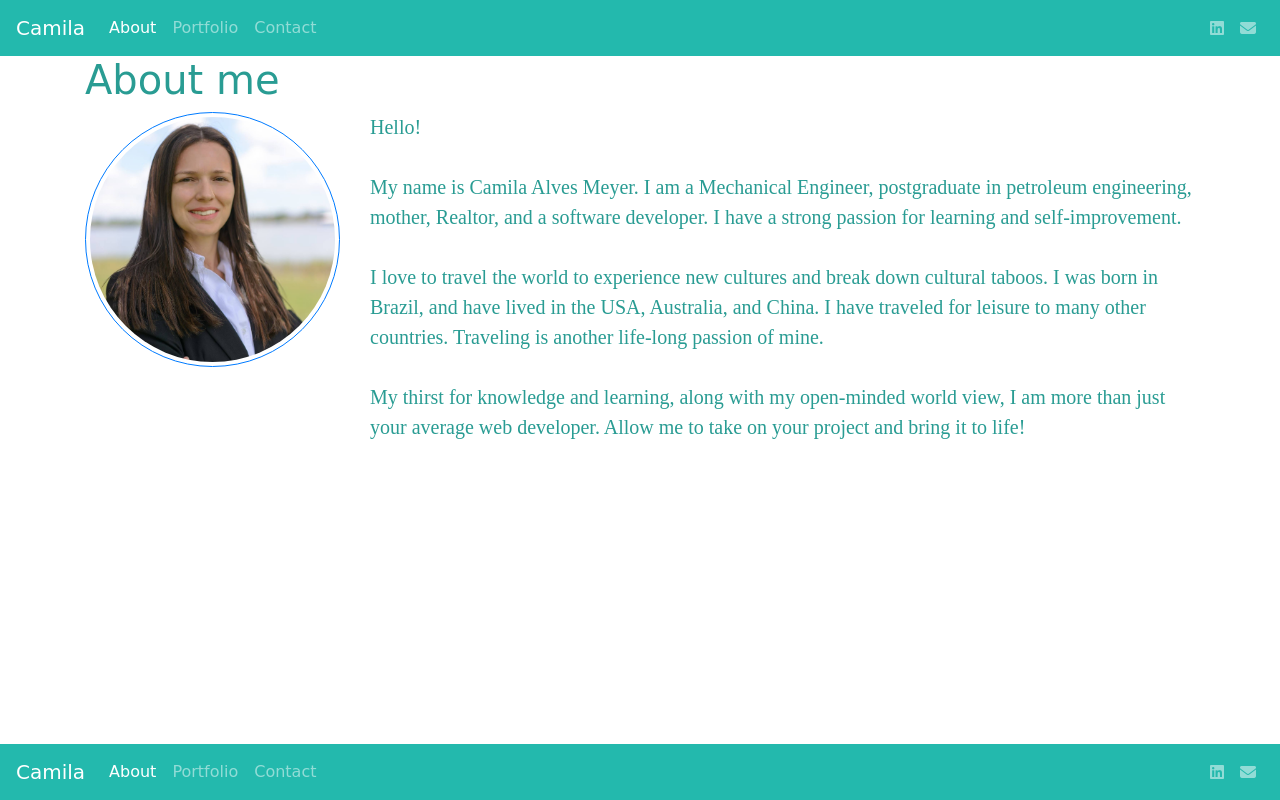
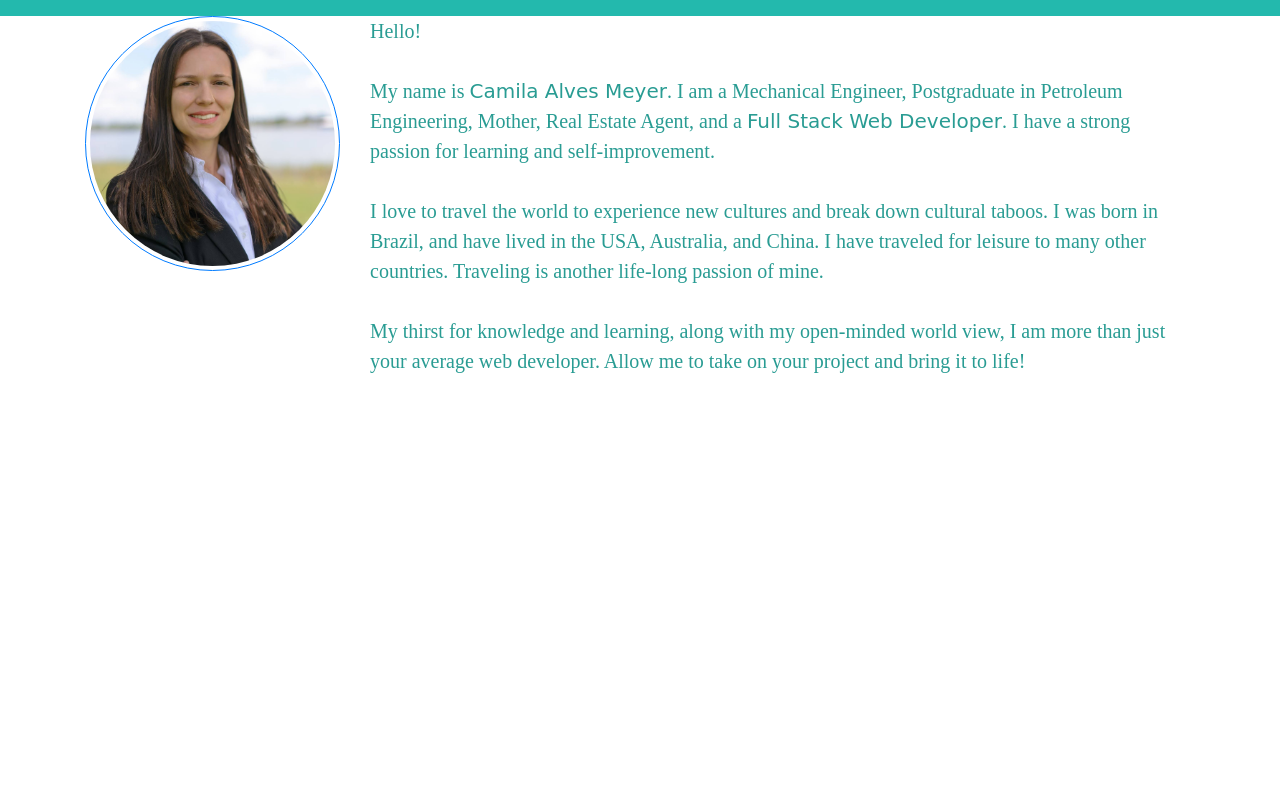
Before and after one commit to Mimila-85/02-css-bootstrap-Homework, a plain HTML site: page index.html in a window 1280 px wide. Drawn offline with nearby package versions, Linux system fonts and the light colour scheme; a web font is replaced by a local one.

Commit message:
Updated html to simplify it using js

```diff
--- a/index.html
+++ b/index.html
@@ -2,88 +2,41 @@
 <html lang="en-us">
 
   <head>
-
     <meta charset="UTF-8">
-
     <!-- meta tag to ensure things scale correctly across devices -->
     <meta name="viewport" content="width=device-width, initial-scale=1">
 
     <title>Camila</title>
     <!-- Link to Bootstrap style sheet-->
     <link rel="stylesheet" href="https://stackpath.bootstrapcdn.com/bootstrap/4.5.2/css/bootstrap.min.css" integrity="sha384-JcKb8q3iqJ61gNV9KGb8thSsNjpSL0n8PARn9HuZOnIxN0hoP+VmmDGMN5t9UJ0Z" crossorigin="anonymous">
-
     <!-- Link to favicon-->
     <link rel="icon" type="image/x-icon" href="./assets/images/Camila_favicon.png">
-
     <!-- Link to Google fonts -->
-    <link href="https://fonts.googleapis.com/css2?family=Coiny&family=Kurale&display=swap" rel="stylesheet">
-
+    <link href="https://fonts.googleapis.com/css2?family=Coiny&family=Didact+Gothic&family=Kurale&display=swap" rel="stylesheet">
     <!-- Link to Font Awesome for icons -->
     <script src="https://kit.fontawesome.com/402fd511ff.js" crossorigin="anonymous"></script>
-
     <!-- Link to my style sheet-->
     <link rel="stylesheet" type="text/css" href="./assets/css/style.css">
-
   </head>
 
-  <body>
-
-    <!-- Nav bar from Bootstrap -->
-    <nav class="navbar navbar-expand-lg navbar-dark bg-color">
-      <a class="navbar-brand" href="#">Camila</a>
-
-      <!-- button class is for listing the nav-items inside a button in small screens -->
-      <button class="navbar-toggler" type="button" data-toggle="collapse" data-target="#navbarNav" aria-controls="navbarNav" aria-expanded="false" aria-label="Toggle navigation">
-        <span class="navbar-toggler-icon"></span>
-      </button>
-
-      <!-- This div sets atributes to collapse the nav-items list when in a small screens -->
-      <div class="collapse navbar-collapse" id="navbarNav">
-        <ul class="navbar-nav">
-          <li class="nav-item active">
-            <a class="nav-link" href="index.html">About <span class="sr-only">(current)</span></a>
-          </li>
-          <li class="nav-item">
-            <a class="nav-link" href="portfolio.html">Portfolio</a>
-          </li>
-          <li class="nav-item">
-            <a class="nav-link" href="contact.html">Contact</a>
-          </li>
-        </ul>
-      </div>
-
-      <!-- Add icons to the right of the navbar with links to social media and contact page -->
-      <form class="navbar-nav justify-content-end">
-        <a class="nav-link fab fa-linkedin" alt="linkedin icon" href="https://www.linkedin.com/in/camila-alves-meyer/"></a>
-        <a class="nav-link fas fa-envelope" alt="envelope icon" href="contact.html"></a>
-      </form>
+  <body id="aboutMe">
+    <!-- Nav bar from Bootstrap, content built at js -->
+    <nav class="navbar navbar-expand-lg navbar-dark bg-color nav-head">
     </nav>
 
     <main>
-
       <!-- Main content stays inside a container -->
       <article class="container">
-
-        <!-- Rows go inside containers -->
         <div class="row">
-
-          <!-- First column takes full width, 12 areas. Column has been set for a small screen "sm" -->
-          <div class="col-sm-12">
-            <header class="page header">
-              <h1>About me</h1>
-            </header>
-
-            <!-- This is a sub-row inside a column. This sub-row then has two sub-columns inside it. -->
-            <div class="row">
-              <div class="col-sm-3">
+          <div class="col-sm-3 imageThumb">
             <img src="assets/images/professional.jpg" alt="Camila Alves Meyer" class="img-thumbnail rounded-circle border-primary">
           </div>
-              <div class="col-sm-9">
+          <div class="col-sm-9 pAboutMe">
             <p>
               Hello!
               <br>
               <br>
-                  My name is Camila Alves Meyer. I am a Mechanical Engineer, postgraduate in petroleum engineering, mother, Realtor, and a software developer. I have a strong passion for learning and self-improvement.
+              My name is <span class="dev">Camila Alves Meyer</span>. I am a Mechanical Engineer, Postgraduate in Petroleum Engineering, Mother, Real Estate Agent, and a <span class="dev">Full Stack Web Developer</span>. I have a strong passion for learning and self-improvement.
               <br>
               <br>
               I love to travel the world to experience new cultures and break down cultural taboos. I was born in Brazil, and have lived in the USA, Australia, and China. I have traveled for leisure to many other countries. Traveling is another life-long passion of mine.
@@ -93,43 +46,15 @@
             </p>
           </div>
         </div>
-          </div>
-        </div>
       </article>
     </main>
-
-    <footer>
-
-      <!-- Nav bar from Bootstrap that stays fixed at the bottom of the page -->
-      <nav class="navbar fixed-bottom navbar-expand-lg navbar-dark bg-color">
-        <a class="navbar-brand" href="#">Camila</a>
-
-        <!-- button class is for listing the nav-items inside a button in small screens -->
-        <button class="navbar-toggler" type="button" data-toggle="collapse" data-target="#navbarNav" aria-controls="navbarNav" aria-expanded="false" aria-label="Toggle navigation">
-          <span class="navbar-toggler-icon"></span>
-        </button>
-
-        <!-- This div sets atributes to collapse the nav-items list when in a small screens -->
-        <div class="collapse navbar-collapse" id="navbarNav">
-          <ul class="navbar-nav">
-            <li class="nav-item active">
-              <a class="nav-link" href="index.html">About <span class="sr-only">(current)</span></a>
-            </li>
-            <li class="nav-item">
-              <a class="nav-link" href="portfolio.html">Portfolio</a>
-            </li>
-            <li class="nav-item">
-              <a class="nav-link" href="contact.html">Contact</a>
-            </li>
-          </ul>
-        </div>
-
-        <!-- Add icons to the right of the navbar with links to social media and contact page -->
-        <form class="navbar-nav justify-content-end">
-          <a class="nav-link fab fa-linkedin" alt="linkedin icon" href="https://www.linkedin.com/in/camila-alves-meyer/"></a>
-          <a class="nav-link fas fa-envelope" alt="envelope icon" href="contact.html"></a>
-        </form>
-      </nav>
-    </footer>
+    <!-- Footer content built in js  -->
+    <footer></footer>
+    <!-- jQuery link  -->
+    <script src="https://code.jquery.com/jquery-3.5.1.min.js"
+    integrity="sha256-9/aliU8dGd2tb6OSsuzixeV4y/faTqgFtohetphbbj0=" crossorigin="anonymous">
+    </script>
+    <!-- javaScript link  -->
+    <script src="assets/js/script.js"></script>
   </body>
 </html>
```
Lines whose indentation alone changed are shown as unchanged.
